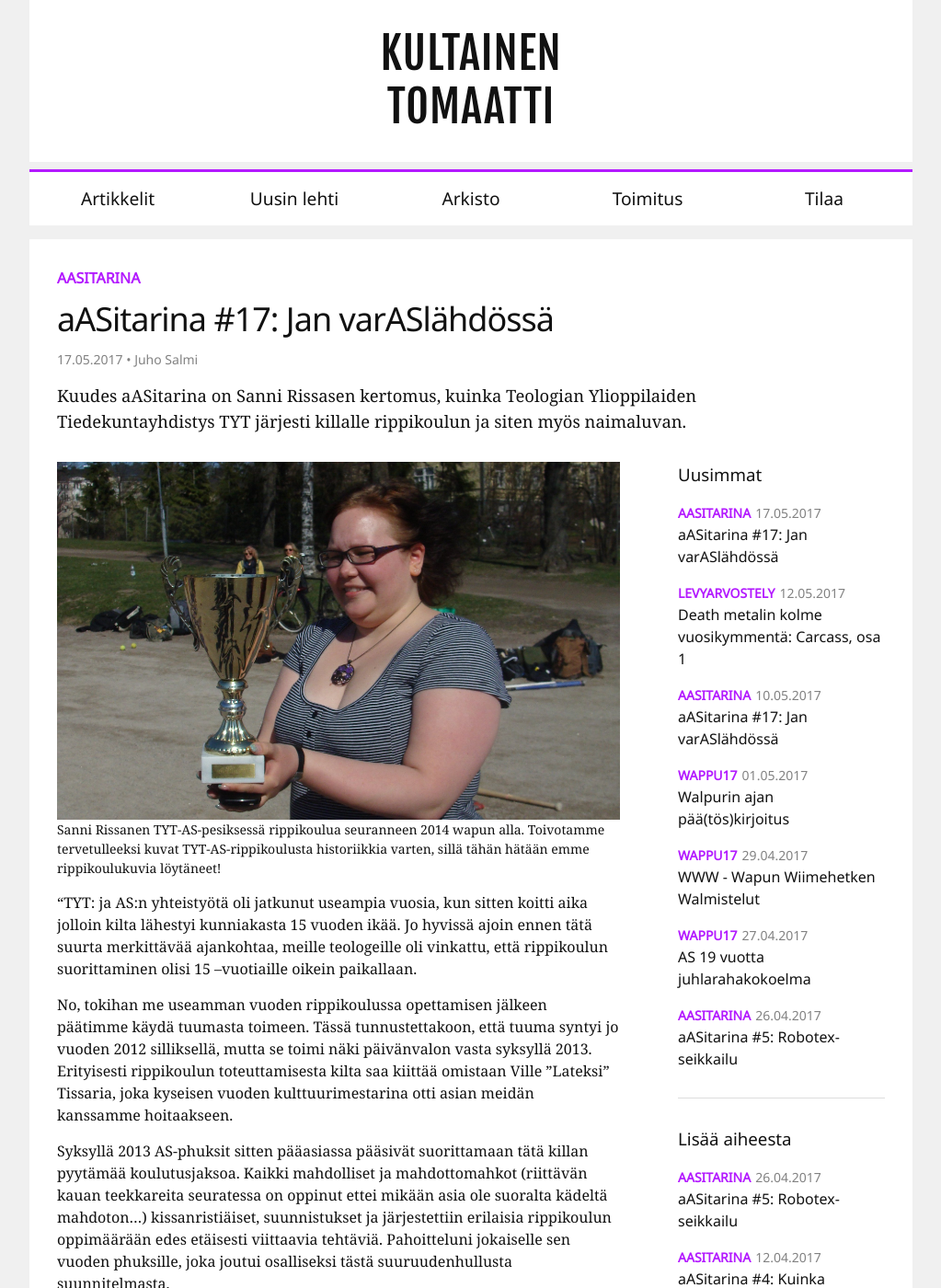
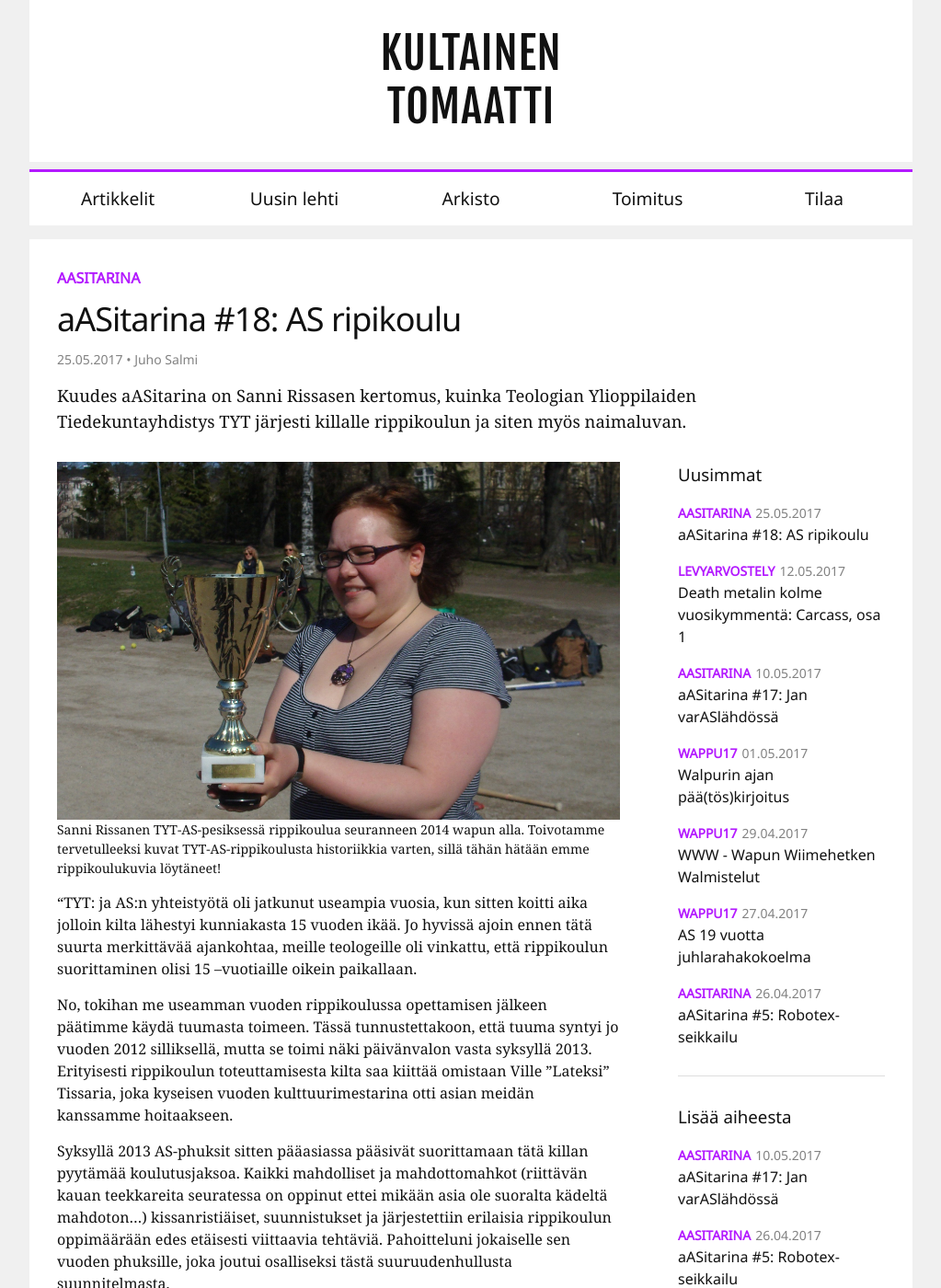
Before and after one commit to AS-kilta/gt-web, a Jekyll site: the page built from _posts/2017-05-18-aasitarina-as-rippikoulu.md, in a window 1280 px wide and 1400 px high. Shown: the whole window at 92% size, without its empty margins (128-1151 px from the left). Built offline with Jekyll 4.4.1, drawn with Linux system fonts in a browser that asks for light colours.

Commit message:
Update article metadata

```diff
--- a/_posts/2017-05-18-aasitarina-as-rippikoulu.md
+++ b/_posts/2017-05-18-aasitarina-as-rippikoulu.md
@@ -1,9 +1,9 @@
 ---
 layout: post
-title:  "aASitarina #17: Jan varASlähdössä"
-date:   2017-05-18 00:00:00 +0200
+title:  "aASitarina #18: AS ripikoulu"
+date:   2017-05-26 00:00:00 +0200
 categories: aasitarina
-image: "/static/aasitarina/pesispokaali.jpg"
+image: "/static/aasitarina/pesispokaali.JPG"
 caption: "Sanni Rissanen TYT-AS-pesiksessä rippikoulua seuranneen 2014 wapun alla. Toivotamme tervetulleeksi kuvat TYT-AS-rippikoulusta historiikkia varten, sillä tähän hätään emme rippikoulukuvia löytäneet!"
 ingress: Kuudes aASitarina on Sanni Rissasen kertomus, kuinka Teologian Ylioppilaiden Tiedekuntayhdistys TYT järjesti killalle rippikoulun ja siten myös naimaluvan.
 author: Juho Salmi
```
